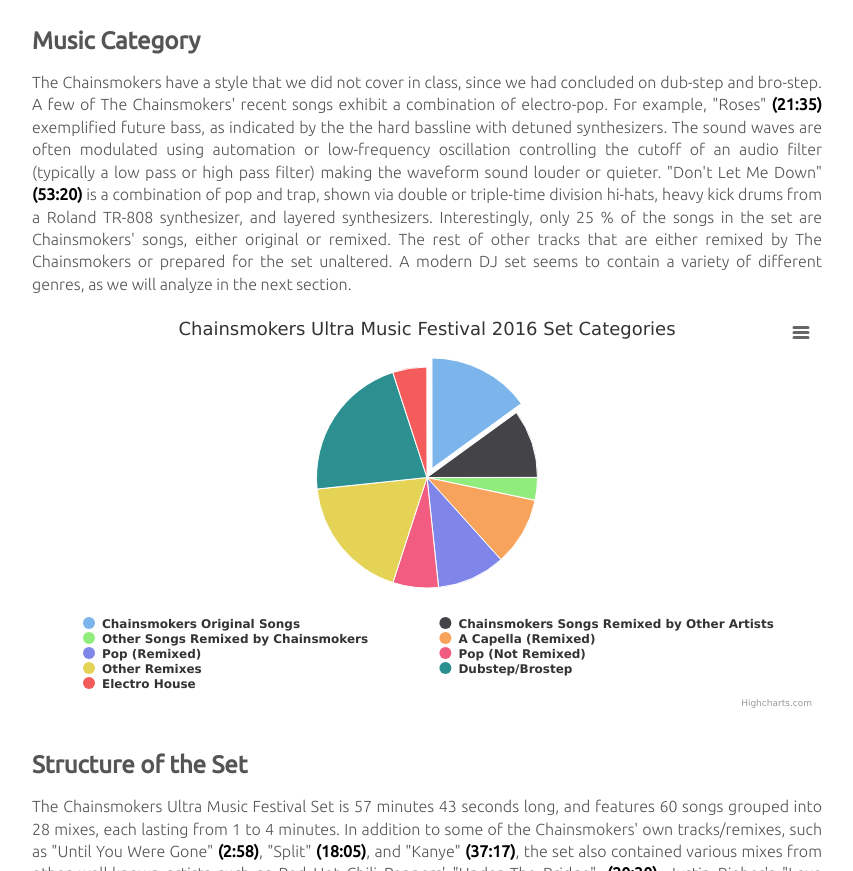
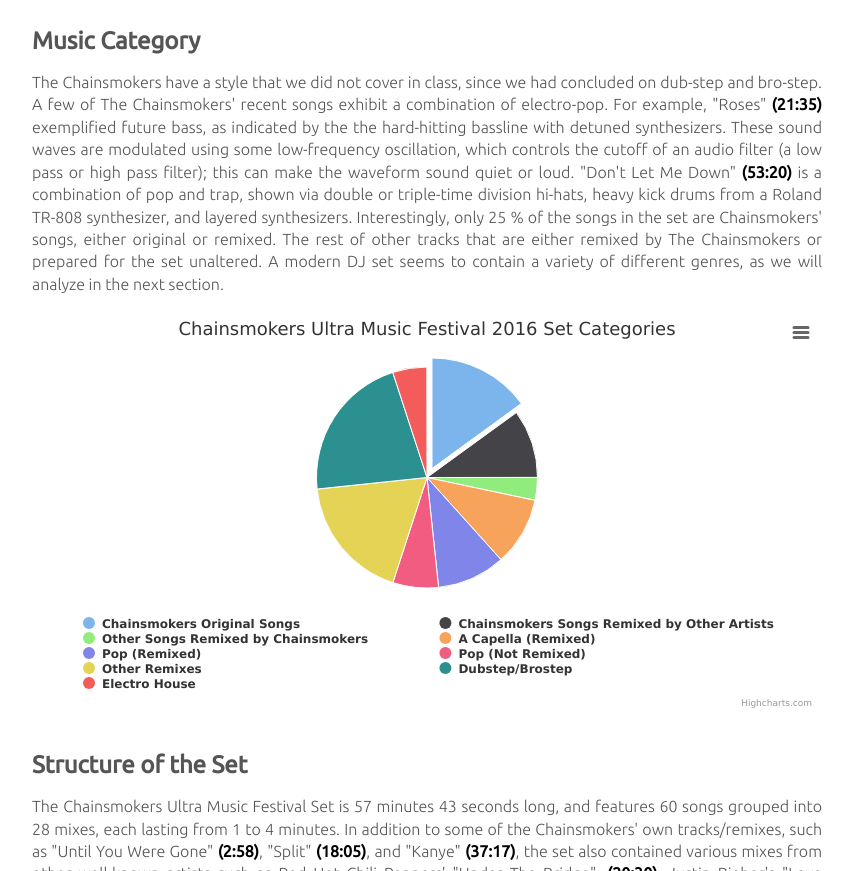
Before and after one commit to kfrankc/chainsmokers, a plain HTML site: page index.html in a window 1280 px wide. Shown: the part 851-1722 px from the top of the page, without its empty margins (213-1066 px from the left). Drawn offline with nearby package versions, Linux system fonts and the light colour scheme.

Commit message:
Correct some grammar

```diff
--- a/index.html
+++ b/index.html
@@ -63,7 +63,7 @@
 	<div class="wow fadeIn">
 		<section>
 			<h2><b>Music Category</b></h2>
-			<p>The Chainsmokers have a style that we did not cover in class, since we had concluded on dub-step and bro-step. A few of The Chainsmokers' recent songs exhibit a combination of electro-pop. For example, "Roses" <a href="https://soundcloud.com/miami01-603265553/the-chainsmokers-live-ultra-music-festival-2016-full-set-free-download#t=21m35s">(21:35)</a> exemplified future bass, as indicated by the the hard bassline with detuned synthesizers. The sound waves are often modulated using automation or low-frequency oscillation controlling the cutoff of an audio filter (typically a low pass or high pass filter) making the waveform sound louder or quieter. "Don't Let Me Down" <a href="https://soundcloud.com/miami01-603265553/the-chainsmokers-live-ultra-music-festival-2016-full-set-free-download#t=53m20s">(53:20)</a> is a combination of pop and trap, shown via double or triple-time division hi-hats, heavy kick drums from a Roland TR-808 synthesizer, and layered synthesizers. Interestingly, only 25 % of the songs in the set are Chainsmokers' songs, either original or remixed. The rest of other tracks that are either remixed by The Chainsmokers or prepared for the set unaltered. A modern DJ set seems to contain a variety of different genres, as we will analyze in the next section.</p>
+			<p>The Chainsmokers have a style that we did not cover in class, since we had concluded on dub-step and bro-step. A few of The Chainsmokers' recent songs exhibit a combination of electro-pop. For example, "Roses" <a href="https://soundcloud.com/miami01-603265553/the-chainsmokers-live-ultra-music-festival-2016-full-set-free-download#t=21m35s">(21:35)</a> exemplified future bass, as indicated by the the hard-hitting bassline with detuned synthesizers. These sound waves are modulated using some low-frequency oscillation, which controls the cutoff of an audio filter (a low pass or high pass filter); this can make the waveform sound quiet or loud. "Don't Let Me Down" <a href="https://soundcloud.com/miami01-603265553/the-chainsmokers-live-ultra-music-festival-2016-full-set-free-download#t=53m20s">(53:20)</a> is a combination of pop and trap, shown via double or triple-time division hi-hats, heavy kick drums from a Roland TR-808 synthesizer, and layered synthesizers. Interestingly, only 25 % of the songs in the set are Chainsmokers' songs, either original or remixed. The rest of other tracks that are either remixed by The Chainsmokers or prepared for the set unaltered. A modern DJ set seems to contain a variety of different genres, as we will analyze in the next section.</p>
 			<div id="category" style="min-width: 310px; height: 400px; margin: 0 auto"></div>
 		</section>
 	</div>
```
